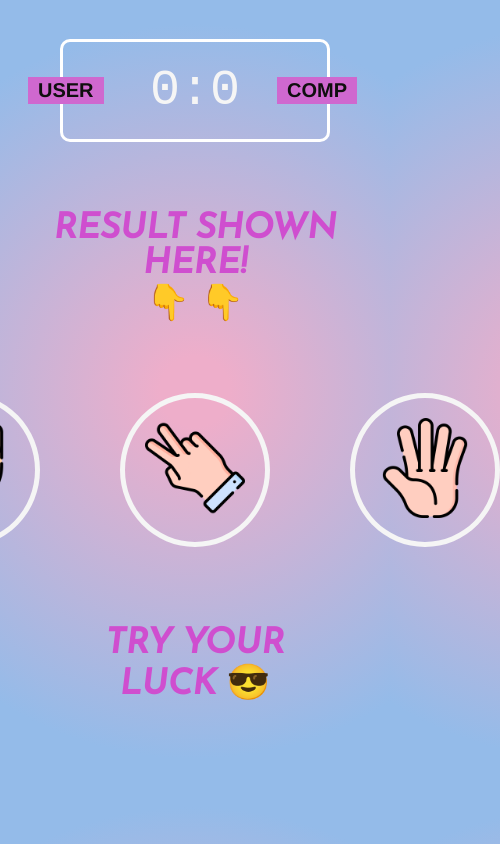
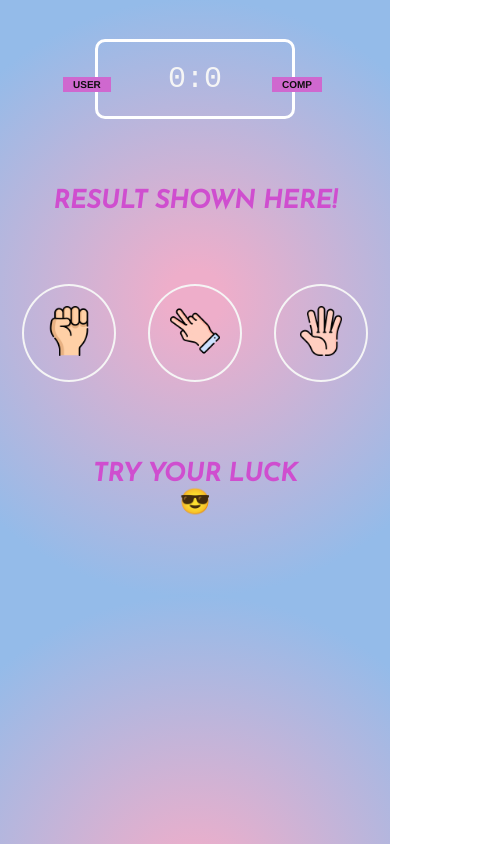
Before and after one commit to jjjooeyyy/Rock-Scissor-Paper-, a plain HTML site: page index.html in a window 390 px wide. Shown: the whole page, 500 px wide, since content can reach past the window. Drawn offline with Linux system fonts and the light colour scheme.

Commit message:
Added responsive design (smaller screen)

```diff
--- a/index.html
+++ b/index.html
@@ -6,9 +6,6 @@
         <link rel="stylesheet" href="/style.css">
         <title>Rock Scissors Paper</title>
     <body>
-       <!-- <header>
-            <h1>Rock Paper Scissors</h1>
-        </header> -->
 
         <div id="score-board">
             <div id="user-label" class="badge">user</div>
@@ -17,7 +14,7 @@
         </div>
 
         <div class="result">
-            <p>Result shown here! <br> &#128071 &#128071</p>
+            <p>Result shown here!</p>
         </div>
 
         <div id="choices">
@@ -31,4 +28,5 @@
         <script src="/app.js"></script>
     </body>
 
+
 </html>
--- a/style.css
+++ b/style.css
@@ -4,14 +4,6 @@
     margin: 0;
     padding: 0;
     box-sizing: border-box;
-}
-
-header {
-    text-align: center;
-    padding: 20px;
-    color: #25272E;
-    background: whitesmoke;
-    font-family: Arial, Helvetica, sans-serif;
 }
 
 body {
@@ -124,3 +116,36 @@ transition: all 0.3s ease;
       opacity: 0;
     }
   }
+
+  @media screen and (max-width: 768px) {
+
+    #score-board {
+        width: 200px;
+        font-size: 30px;
+    }
+
+    .badge {
+        font-size: 10px;
+    }
+
+    .result {
+       font-size: 25px;
+    }
+
+    #choices {
+      gap: 2rem;
+    }
+
+    .choice {
+        border: 2px solid whitesmoke;
+    }
+
+    #choices img{
+        width: 70px;
+    }
+
+    #action-msg{
+        font-size: 25px;
+    }
+
+  }
```
